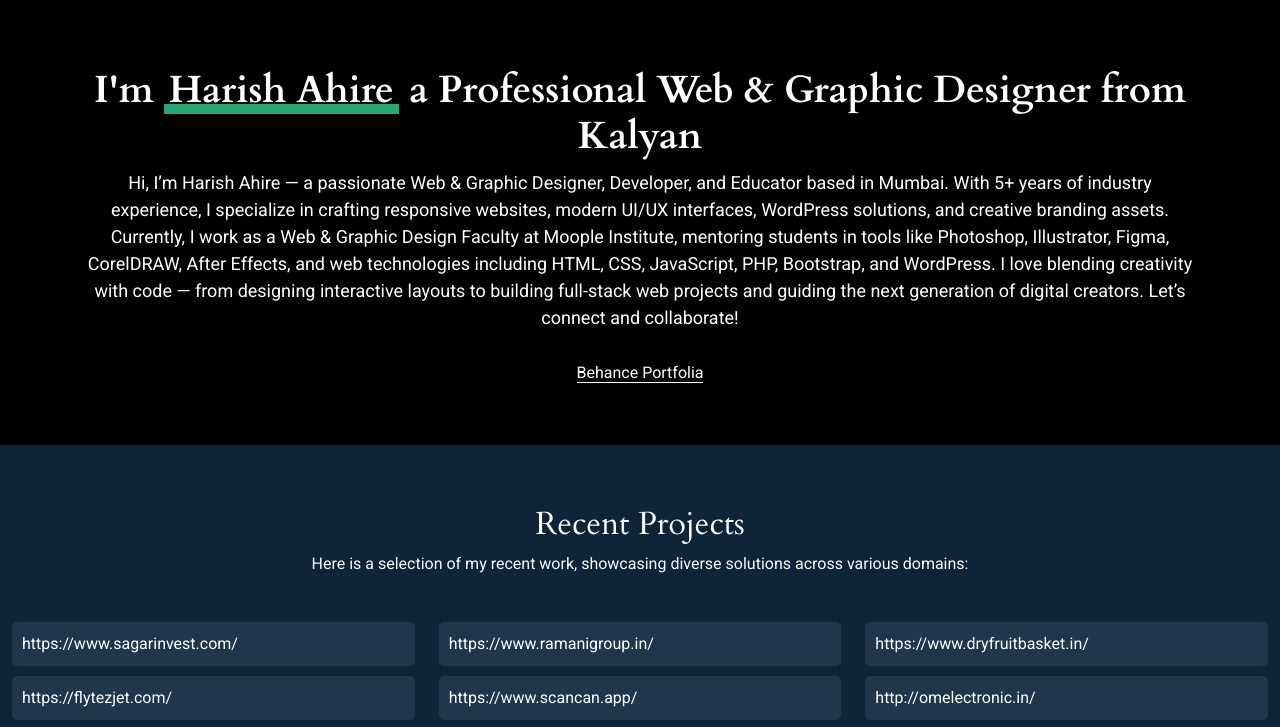
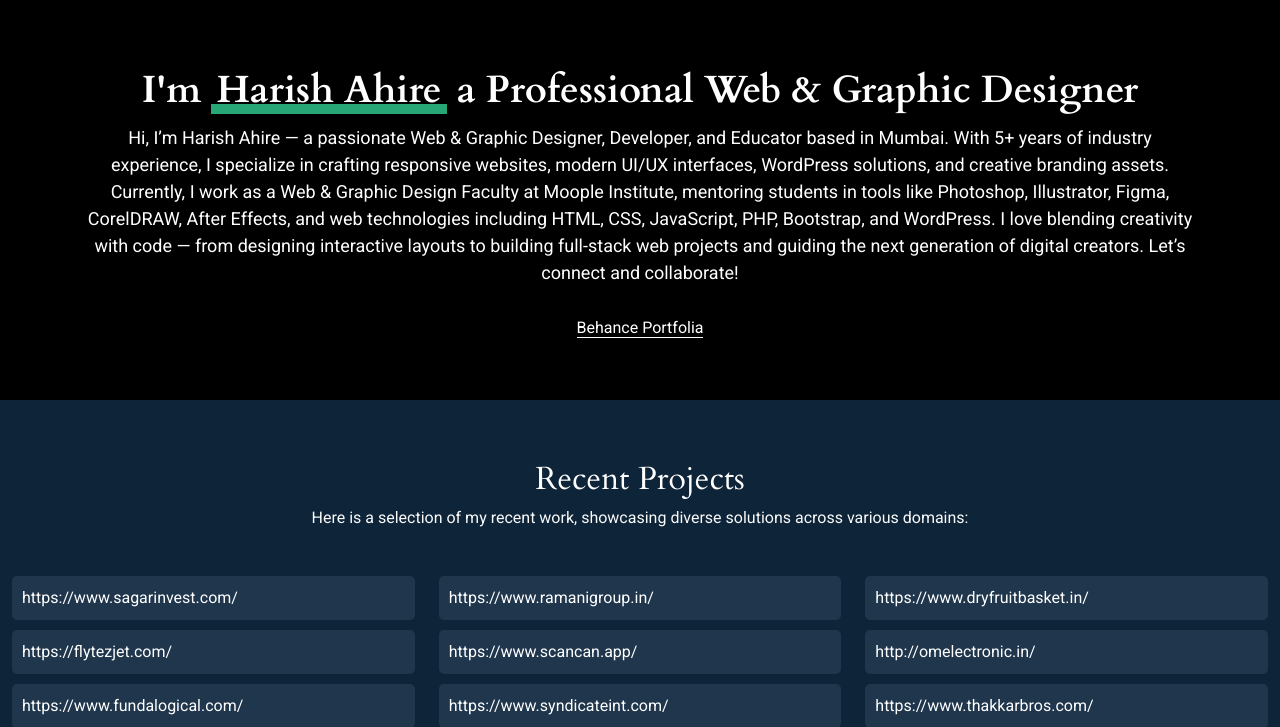
Before and after one commit to HarishAhire/HarishAhire.github.io, a plain HTML site: page index.html in a window 1280 px wide. Shown: the part 47-774 px from the top of the page. Drawn offline with nearby package versions, Linux system fonts and the light colour scheme.

Commit message:
Update index.html
udapte heading

```diff
--- a/index.html
+++ b/index.html
@@ -51,7 +51,7 @@
             <h2>
               <span>I'm </span>
               <span class="underlight">Harish Ahire</span>
-              <span> a Professional<span> Web & Graphic Designer from Kalyan</span></span>
+              <span> a Professional<span> Web & Graphic Designer</span></span>
             </h2>
             <p>
               Hi, I’m Harish Ahire — a passionate Web & Graphic Designer, Developer, and Educator based in Mumbai.
```
